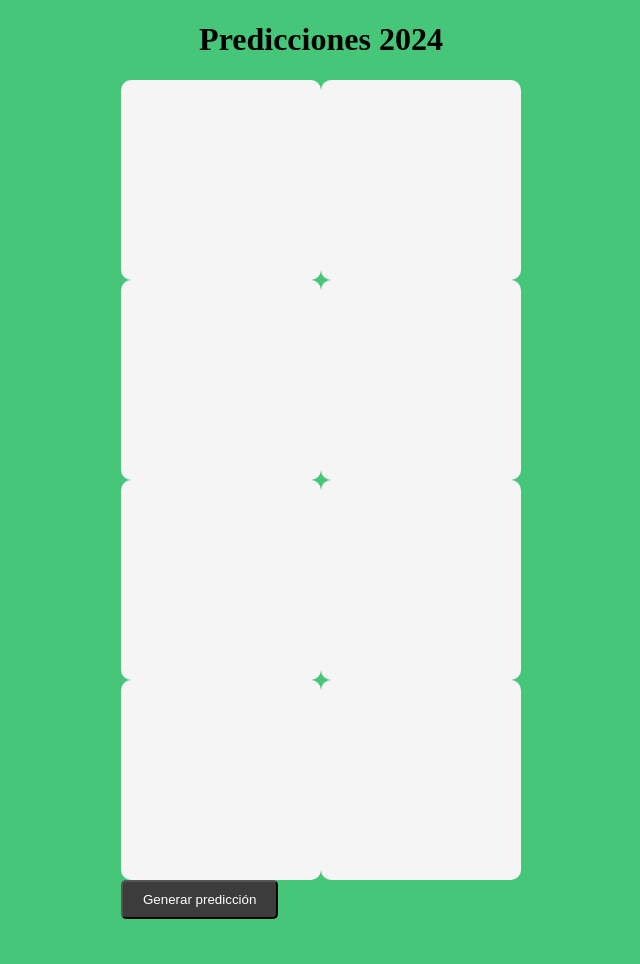
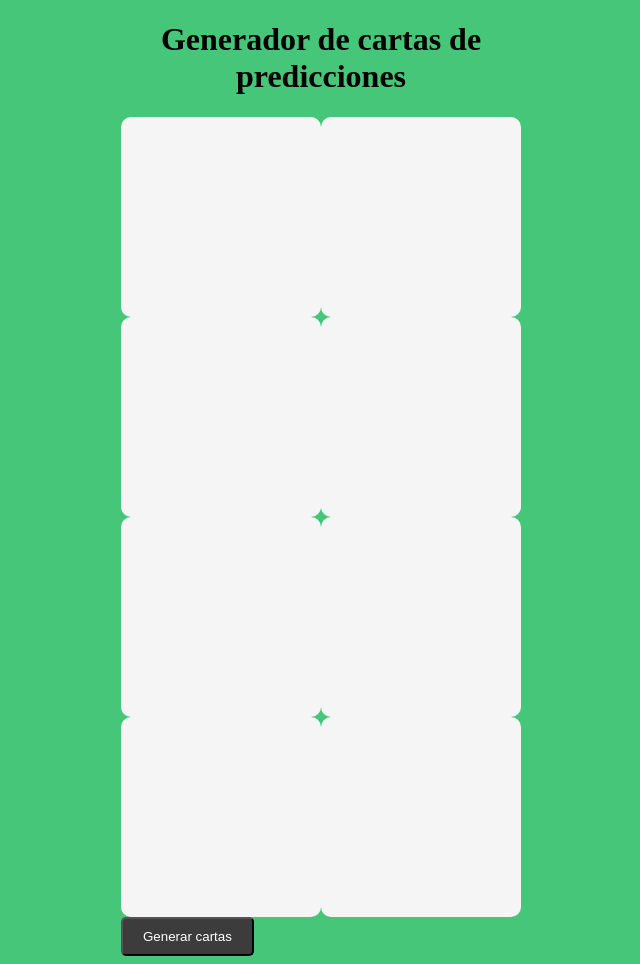
Before and after one commit to inakiprosumia/predicciones2024, a plain HTML site: page index.html in a window 1280 px wide. Shown: the whole page, without its empty margins (319-959 px from the left). Before the commit the page ends 927 px from the top, so only its background shows below. Drawn offline with Linux system fonts and the light colour scheme.

Commit message:
Update index.html

```diff
--- a/index.html
+++ b/index.html
@@ -2,12 +2,12 @@
 <html lang="es">
 <head>
   <meta charset="UTF-8">
-  <title>Predicciones 2024</title>
+  <title>Generador de cartas de predicciones</title>
   <link rel="stylesheet" href="style.css">
 </head>
 <body>
   <div class="container">
-    <h1>Predicciones 2024</h1>
+    <h1>Generador de cartas de predicciones</h1>
     <div class="cartas">
       <div class="carta"></div>
       <div class="carta"></div>
@@ -18,7 +18,7 @@
       <div class="carta"></div>
       <div class="carta"></div>
     </div>
-    <button id="generar" onclick="generarCartas()">Generar predicción</button>
+    <button id="generar" onclick="generarCartas()">Generar cartas</button>
   </div>
   <script src="script.js"></script>
 </body>
```
